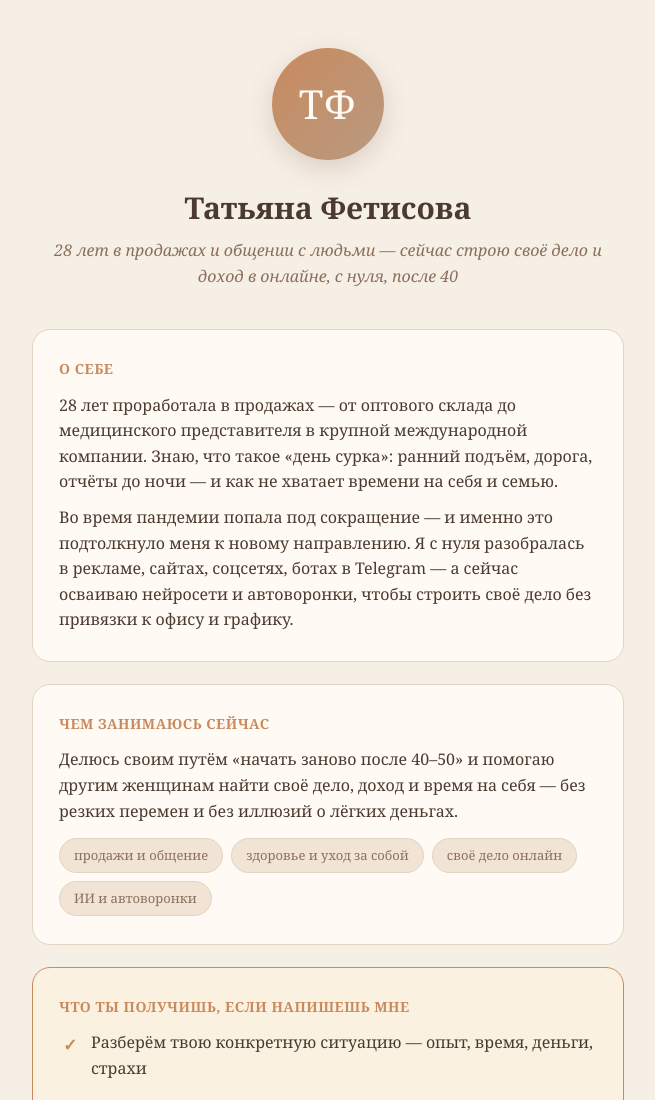
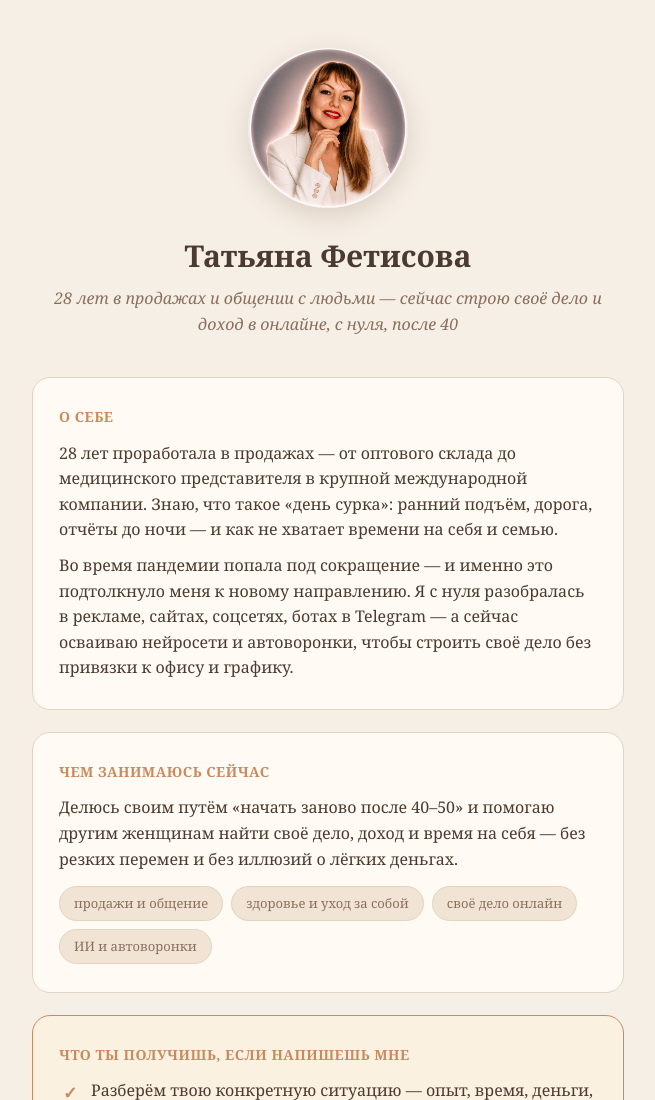
Before and after one commit to tatiansfetisova74-bit/qwiz, a plain HTML site: page bio/index.html in a window 1280 px wide. Shown: the top 1100 px of the page, without its empty margins (312-967 px from the left). Drawn offline with Linux system fonts and the light colour scheme.

Commit message:
Добавил фото вместо инициалов в аватар

```diff
--- a/bio/index.html
+++ b/bio/index.html
@@ -28,14 +28,11 @@
     padding:48px 24px 80px;
   }
   .avatar{
-    width:112px;height:112px;
+    width:160px;height:160px;
     border-radius:50%;
     margin:0 auto 24px;
-    background:linear-gradient(135deg,var(--accent),var(--brown-soft));
-    display:flex;align-items:center;justify-content:center;
-    color:#fffaf3;
-    font-size:40px;
-    letter-spacing:2px;
+    display:block;
+    object-fit:cover;
     box-shadow:0 8px 24px rgba(138,111,92,0.25);
   }
   h1{
@@ -169,7 +166,7 @@
 <body>
 <div class="wrap">
 
-  <div class="avatar">ТФ</div>
+  <img class="avatar" src="photo.jpg" alt="Татьяна Фетисова">
   <h1>Татьяна Фетисова</h1>
   <p class="subtitle">28 лет в продажах и общении с людьми — сейчас строю своё дело и доход в онлайне, с нуля, после 40</p>
 
```
